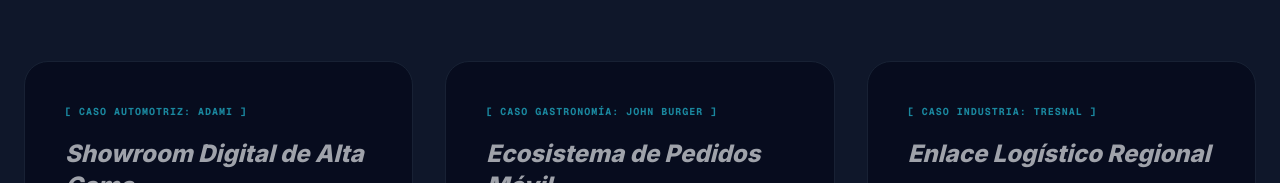
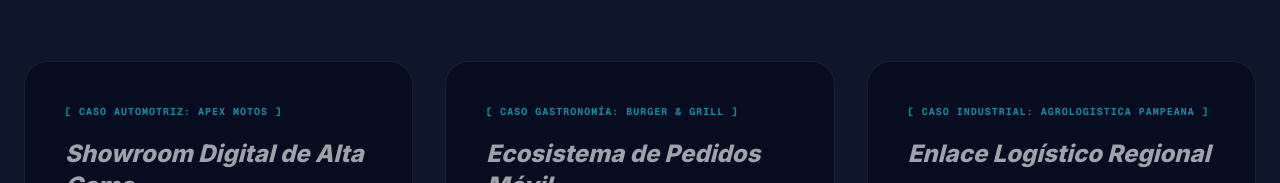
Before and after one commit to gusstavogalvan-sys/gg-desarrollo, a plain HTML site: page index.html in a window 1280 px wide. Shown: the part 3185-3368 px from the top of the page. Drawn offline with nearby package versions, Linux system fonts and the light colour scheme.

Commit message:
Actualizar index.html

```diff
--- a/index.html
+++ b/index.html
@@ -174,7 +174,7 @@
 
             <div class="grid md:grid-cols-3 gap-8 text-sm">
                 <div class="bg-slate-950 border border-slate-800 rounded-3xl p-10 space-y-4 hover:border-cyan-800 transition group opacity-60 hover:opacity-100 flex flex-col">
-                    <span class="text-[10px] uppercase text-cyan-400 font-mono tracking-widest font-bold">[ CASO AUTOMOTRIZ: ADAMI ]</span>
+                    <span class="text-[10px] uppercase text-cyan-400 font-mono tracking-widest font-bold">[ CASO AUTOMOTRIZ: APEX MOTOS ]</span>
                     <h4 class="text-white font-bold text-2xl italic">Showroom Digital de Alta Gama</h4>
                     <p class="text-slate-500 italic leading-relaxed flex-grow">Transformación operativa del inventario físico rústico en un catálogo digital de alto valor con respuesta en tiempo real y CTA directo a ventas.</p>
                     <div class="bg-slate-900 rounded-lg h-32 flex items-center justify-center text-slate-700 font-mono text-[10px] tracking-widest border border-slate-800 mt-4">
@@ -182,7 +182,7 @@
                     </div>
                 </div>
                 <div class="bg-slate-950 border border-slate-800 rounded-3xl p-10 space-y-4 hover:border-cyan-800 transition group opacity-60 hover:opacity-100 flex flex-col">
-                    <span class="text-[10px] uppercase text-cyan-400 font-mono tracking-widest font-bold">[ CASO GASTRONOMÍA: JOHN BURGER ]</span>
+                    <span class="text-[10px] uppercase text-cyan-400 font-mono tracking-widest font-bold">[ CASO GASTRONOMÍA: BURGER & GRILL ]</span>
                     <h4 class="text-white font-bold text-2xl italic">Ecosistema de Pedidos Móvil</h4>
                     <p class="text-slate-500 italic leading-relaxed flex-grow">Optimización del flujo de reservas y ventas móviles. Reducción drástica del 80% del tiempo operativo de chat por WhatsApp.</p>
                     <div class="bg-slate-900 rounded-lg h-32 flex items-center justify-center text-slate-700 font-mono text-[10px] tracking-widest border border-slate-800 mt-4">
@@ -190,7 +190,7 @@
                     </div>
                 </div>
                 <div class="bg-slate-950 border border-slate-800 rounded-3xl p-10 space-y-4 hover:border-cyan-800 transition group opacity-60 hover:opacity-100 flex flex-col">
-                    <span class="text-[10px] uppercase text-cyan-400 font-mono tracking-widest font-bold">[ CASO INDUSTRIA: TRESNAL ]</span>
+                    <span class="text-[10px] uppercase text-cyan-400 font-mono tracking-widest font-bold">[ CASO INDUSTRIAL: AGROLOGISTICA PAMPEANA ]</span>
                     <h4 class="text-white font-bold text-2xl italic">Enlace Logístico Regional</h4>
                     <p class="text-slate-500 italic leading-relaxed flex-grow">Plataforma dedicada a centralizar accesos directos para faena, logística y compra de hacienda en planta industrial.</p>
                     <div class="bg-slate-900 rounded-lg h-32 flex items-center justify-center text-slate-700 font-mono text-[10px] tracking-widest border border-slate-800 mt-4">
```
